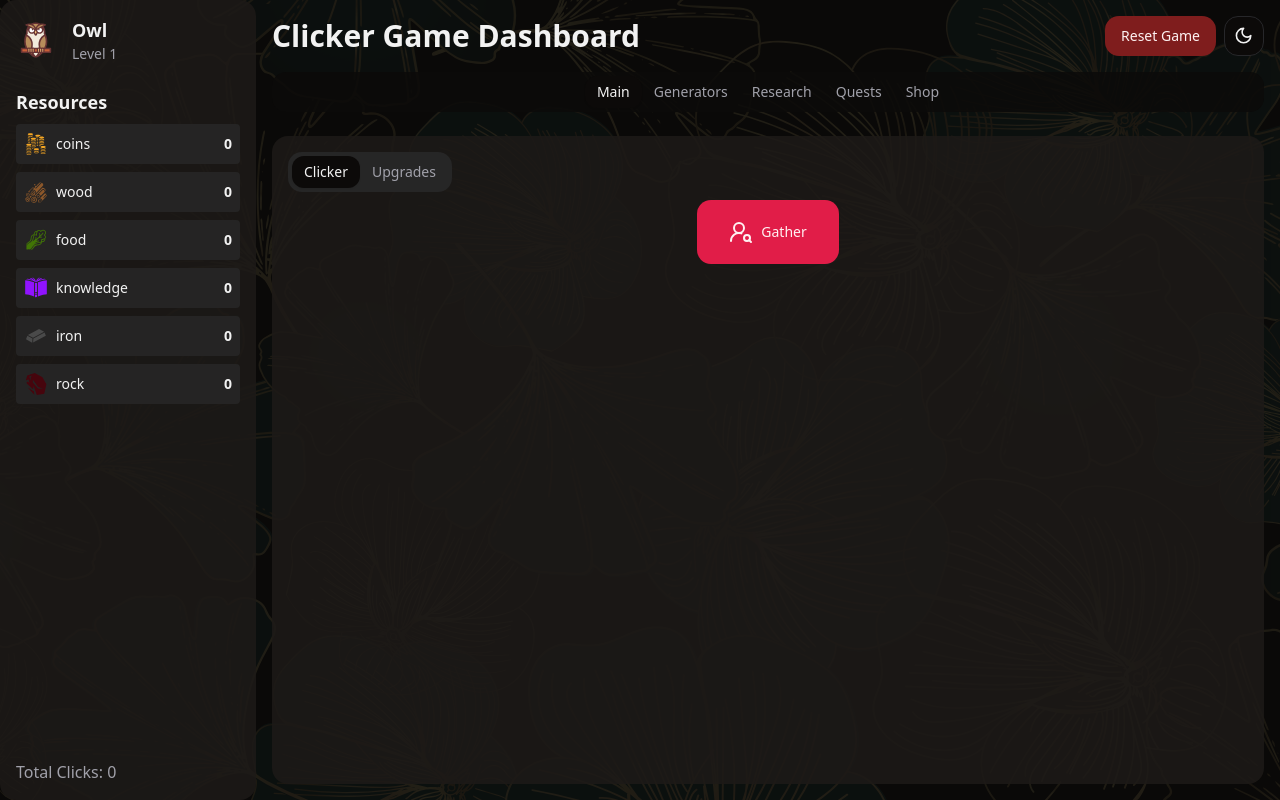
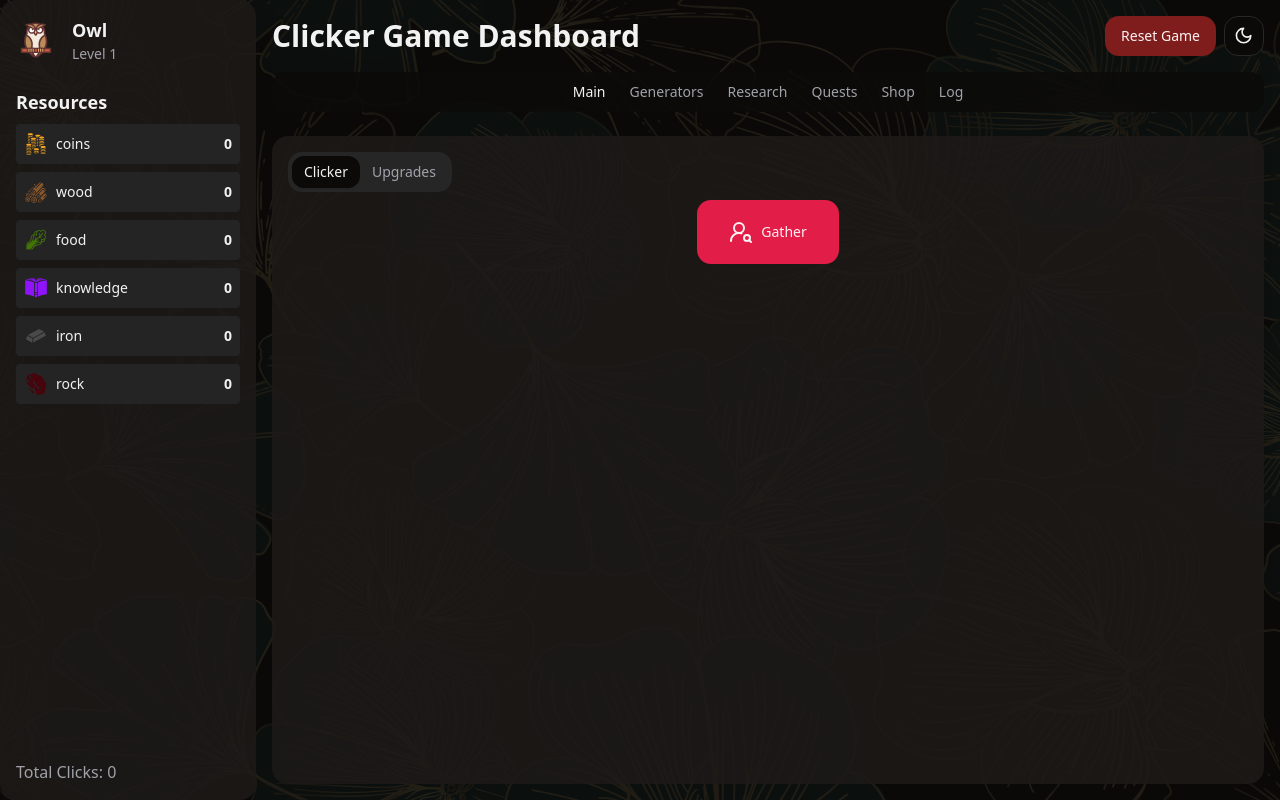
Before and after one commit to MikusR/tlgywen, a React (Vite) app: page / in a window 1280 px wide. Built offline with nearby package versions, Linux system fonts and the light colour scheme.

Commit message:
24 Jul 2024, 21:22

```diff
--- a/src/components/ClickerGameDashboard.tsx
+++ b/src/components/ClickerGameDashboard.tsx
@@ -311,6 +311,7 @@ const ClickerGameDashboard: React.FC = () => {
                   <TabsTrigger value="research">Research</TabsTrigger>
                   <TabsTrigger value="quests">Quests</TabsTrigger>
                   <TabsTrigger value="shop">Shop</TabsTrigger>
+                  <TabsTrigger value="log">Log</TabsTrigger>
                 </TabsList>
 
                 <TabsContent
@@ -377,6 +378,9 @@ const ClickerGameDashboard: React.FC = () => {
                 <TabsContent value="shop">
                   <p>Shop content (to be implemented)</p>
                 </TabsContent>
+                <TabsContent value="log">
+                  <p>Shop content (to be implemented)</p>
+                </TabsContent>
               </Tabs>
             </div>
           </div>
```
